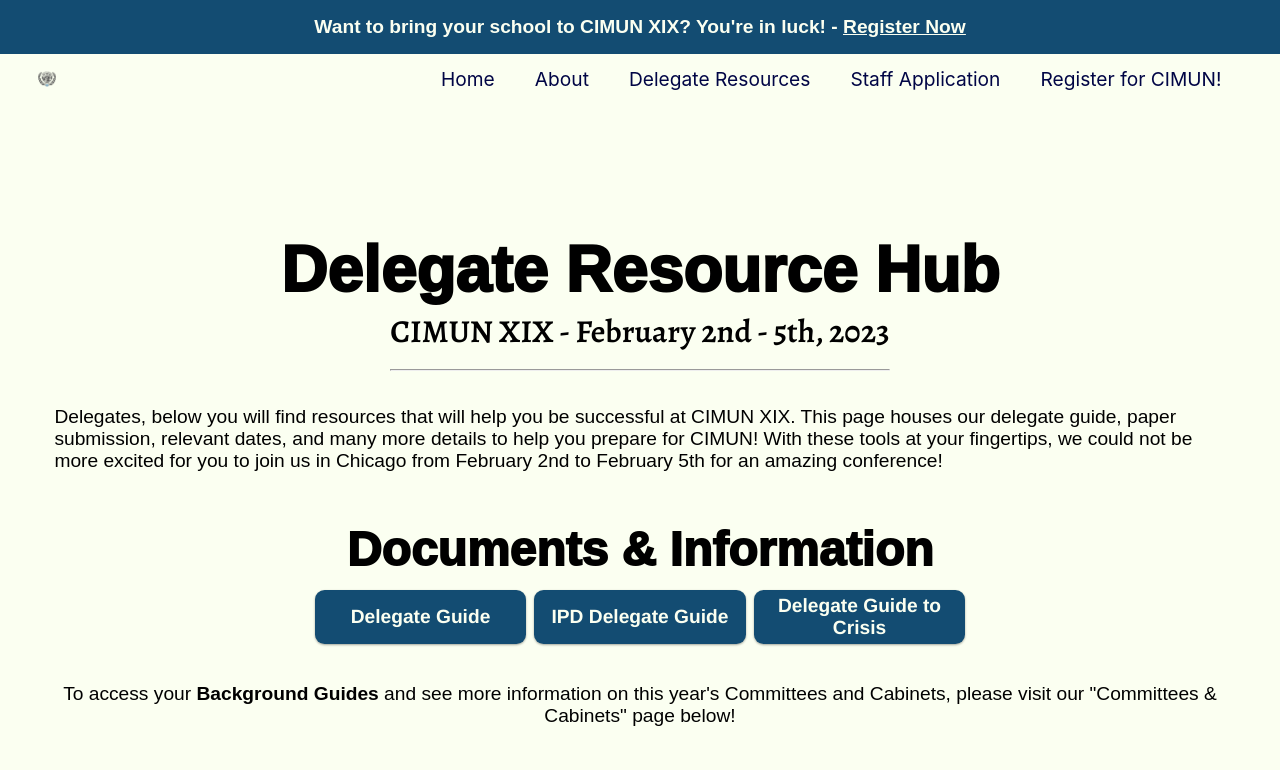
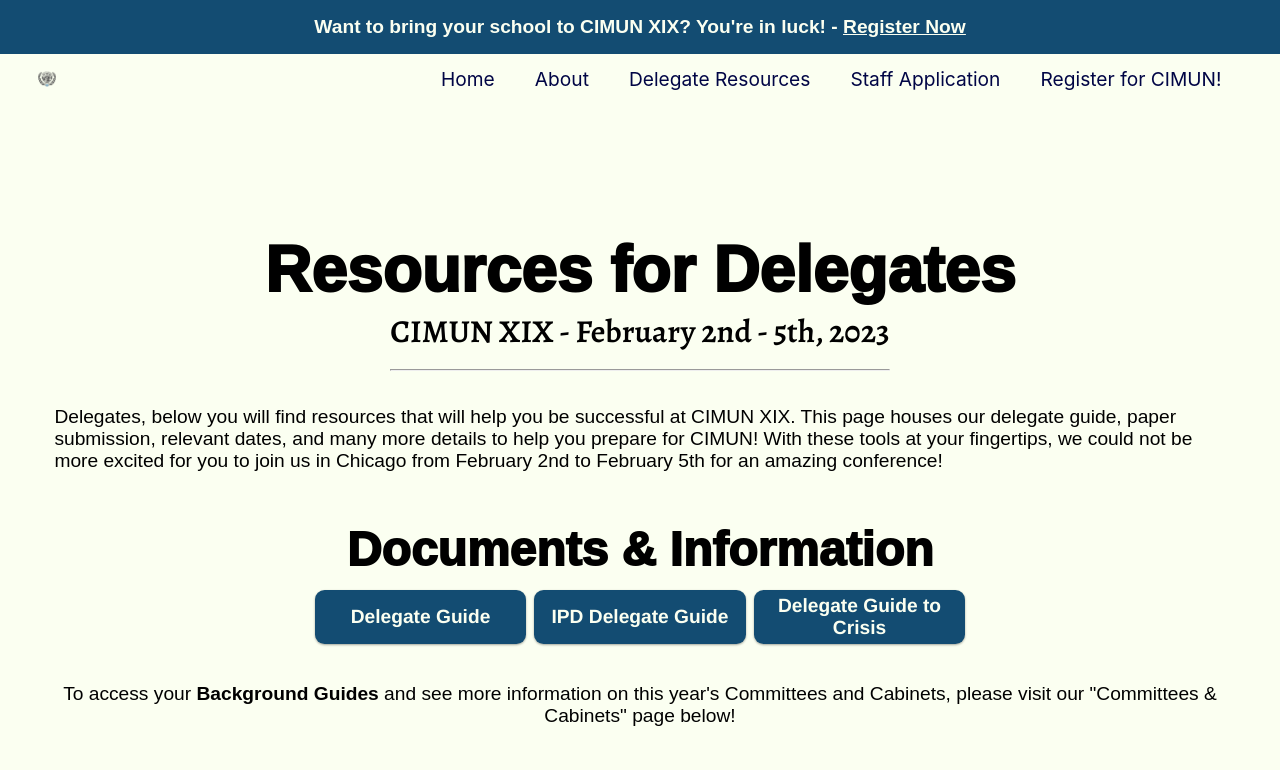
Before and after one commit to Model-UN/cimun-web, a Next.js app: page /resources in a window 1280 px wide. Shown: the top 770 px of the page. Built offline with nearby package versions, Linux system fonts and the light colour scheme.

Commit message:
Change title of page

```diff
--- a/pages/resources/index.tsx
+++ b/pages/resources/index.tsx
@@ -46,7 +46,7 @@ const DelegateResourcePage = () => {
         line={1.2}
         margins="8rem 0 0 0"
       >
-        Delegate Resource Hub
+        Resources for Delegates
       </SubTitle>
       <Header self="center" margins="0 0 -3rem 0">
         CIMUN XIX - February 2nd - 5th, 2023
```
